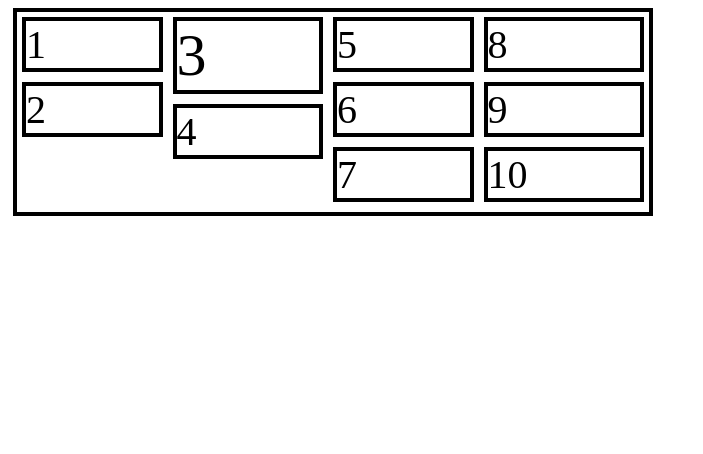
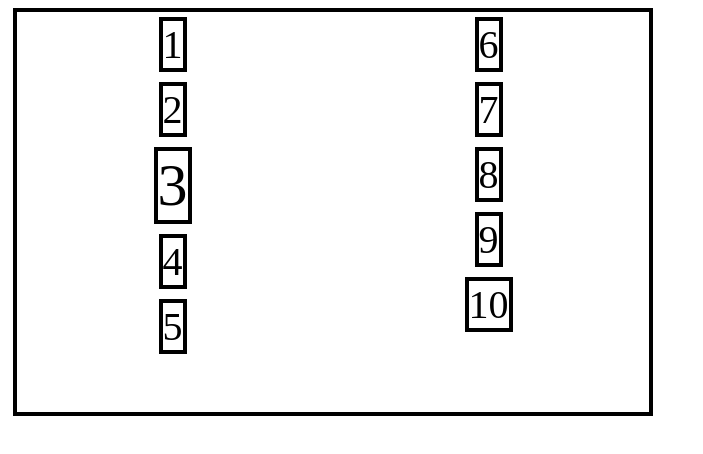
Before and after one commit to Brenox889/Cod3r-class, a plain HTML site: page css/flexbox1.html in a window 1280 px wide. Shown: the whole page, without its empty margins (0-703 px from the left). Drawn offline with Linux system fonts and the light colour scheme.

Commit message:
feat: flex Cross axis

```diff
--- a/css/flexbox1.html
+++ b/css/flexbox1.html
@@ -19,11 +19,16 @@
             flex-direction: column;
             width:50%;
             flex-wrap: wrap;
-            height:200px;
+            /* height:200px; */
 
             justify-content: start;
 
-
+            /*Cross Axis  */
+            height:400px;
+            align-items:stretch;
+            align-items: baseline;
+            align-items: flex-start;
+            align-items:center;
         }
     </style>
 </head>
```
